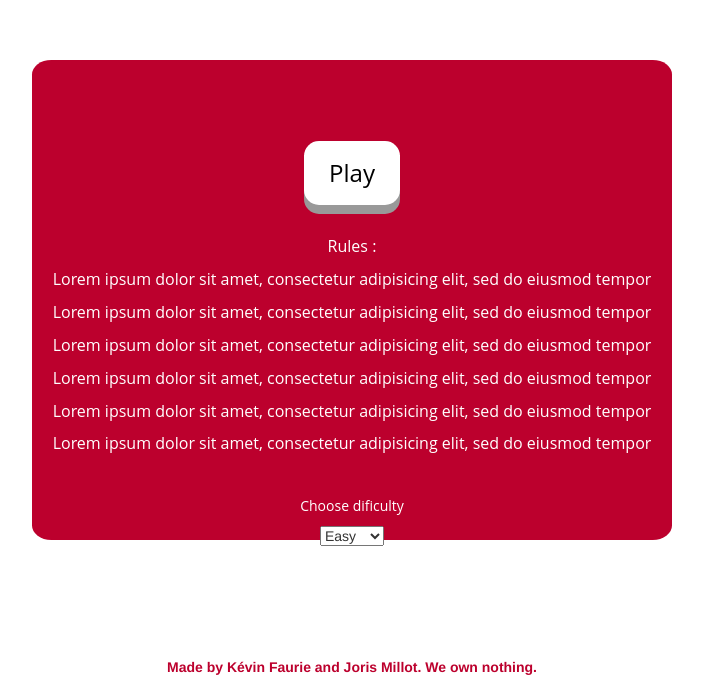
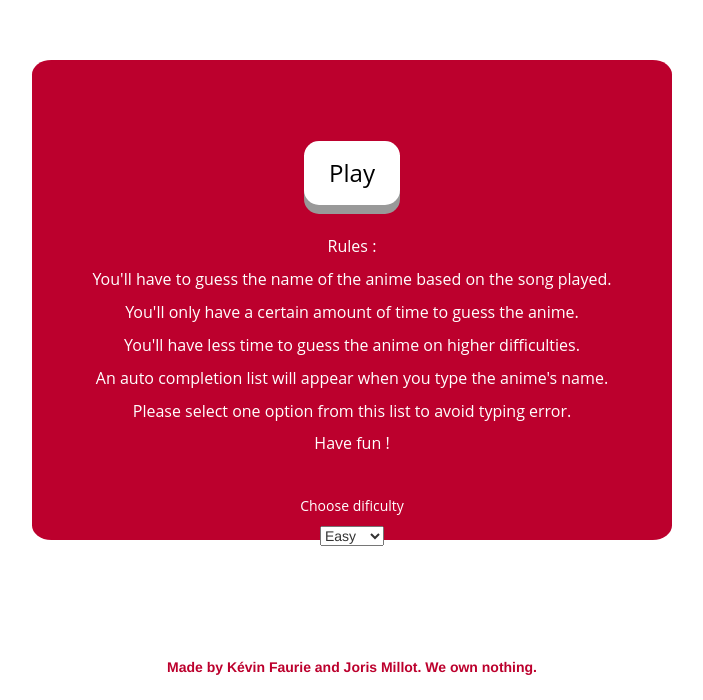
Before and after one commit to JorisMillot/AniBlind, a plain HTML site: page index.html in a window 1280 px wide. Shown: the part 100-800 px from the top of the page, without its empty margins (288-991 px from the left). Drawn offline with nearby package versions, Linux system fonts and the light colour scheme.

Commit message:
Update index.html

```diff
--- a/index.html
+++ b/index.html
@@ -30,19 +30,27 @@
                     <button class="playButton" onclick="displayGame()">Play</button>
                 </div>
                 <div class="row">
-                    <p class="rulesText">Rules :</p>
-                    <p class="rulesText">Lorem ipsum dolor sit amet, consectetur adipisicing elit, sed do eiusmod
-                        tempor </p>
-                    <p class="rulesText">Lorem ipsum dolor sit amet, consectetur adipisicing elit, sed do eiusmod
-                        tempor </p>
-                    <p class="rulesText">Lorem ipsum dolor sit amet, consectetur adipisicing elit, sed do eiusmod
-                        tempor </p>
-                    <p class="rulesText">Lorem ipsum dolor sit amet, consectetur adipisicing elit, sed do eiusmod
-                        tempor </p>
-                    <p class="rulesText">Lorem ipsum dolor sit amet, consectetur adipisicing elit, sed do eiusmod
-                        tempor </p>
-                    <p class="rulesText">Lorem ipsum dolor sit amet, consectetur adipisicing elit, sed do eiusmod
-                        tempor </p>
+                    <p class="rulesText">
+                        Rules :
+                    </p>
+                    <p class="rulesText">
+                        You'll have to guess the name of the anime based on the song played.
+                    </p>
+                    <p class="rulesText">
+                        You'll only have a certain amount of time to guess the anime.
+                    </p>
+                    <p class="rulesText">
+                        You'll have less time to guess the anime on higher difficulties.
+                    </p>
+                    <p class="rulesText">
+                        An auto completion list will appear when you type the anime's name.
+                    </p>
+                    <p class="rulesText">
+                        Please select one option from this list to avoid typing error.
+                    </p>
+                    <p class="rulesText">
+                        Have fun !
+                    </p>
 
                 </div>
                 <div class="row">
```
